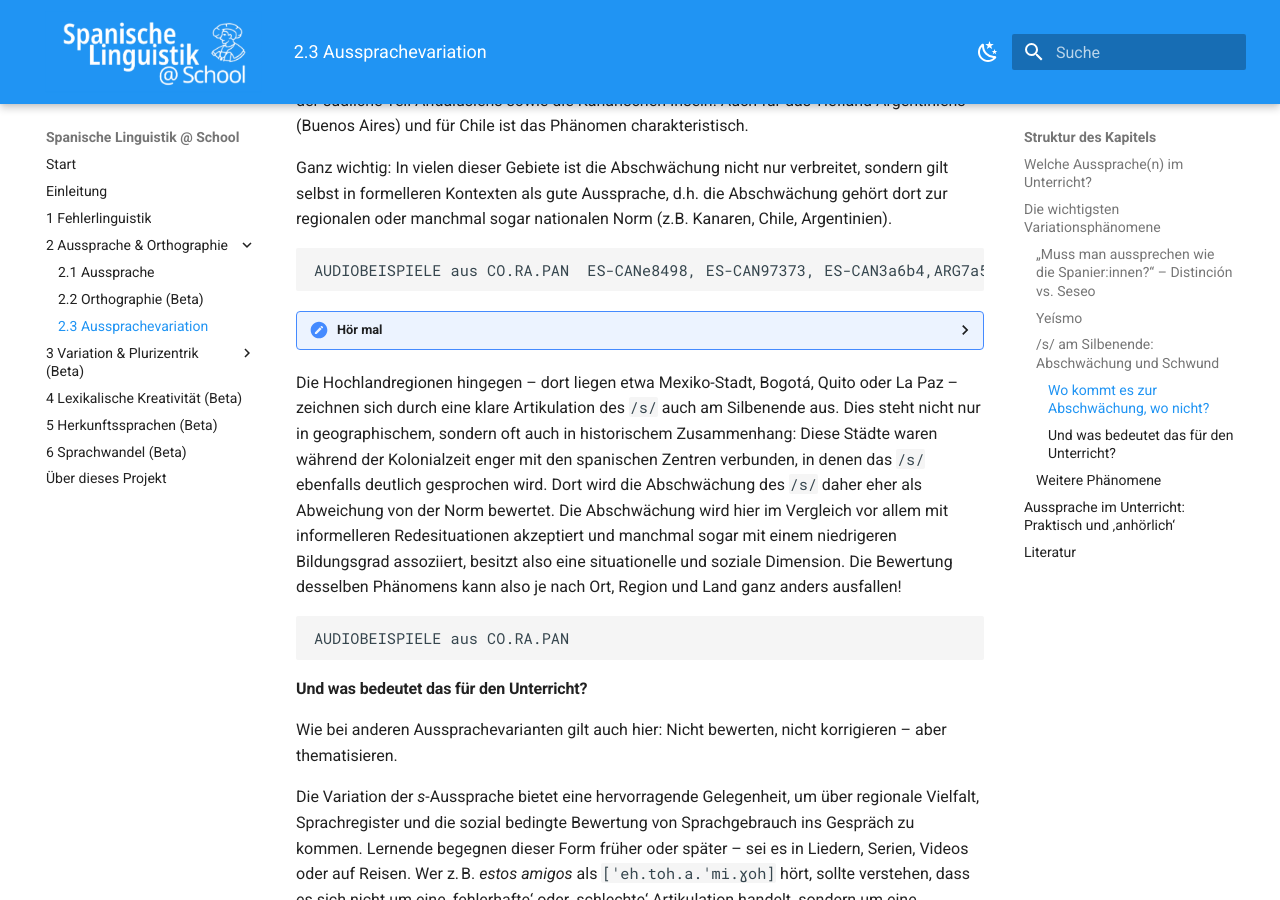
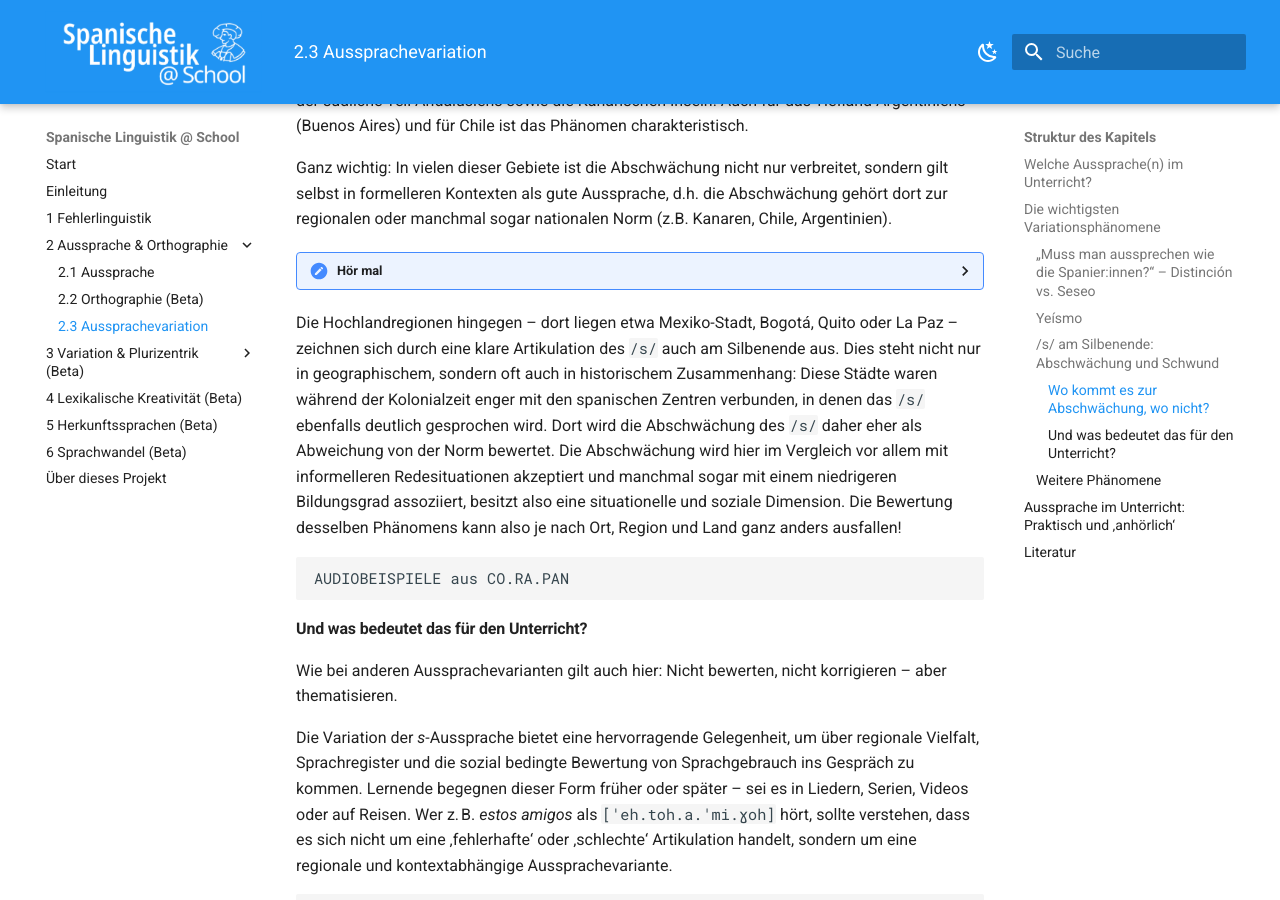
Before and after one commit to FTacke/spanisch-toolkit, an MkDocs documentation site: the page built from docs/aussprache/varianten.md, in a window 1280 px wide and 900 px high, scrolled down 5563 px. Built offline with MkDocs 1.6.1 and Material for MkDocs 9.7.7, drawn with Linux system fonts in a browser that asks for light colours.

Commit message:
Remove redundant AUDIOBEISPIELE list from pronunciation variants

```diff
--- a/docs/aussprache/varianten.md
+++ b/docs/aussprache/varianten.md
@@ -109,8 +109,6 @@ Ein Beispiel: *los mismos* kann ausgesprochen werden als
 Die Abschwächung ist kein Zufall. Dass sie am Silben- und Wortende vorkommt liegt daran, dass in allen romanischen Sprachen offene Silben bevorzugt werden (CV statt CVC) und Konsonanten am Silbenende daher häufiger ‚in Gefahr sind‘ (vgl. z.B. *se**p**tiembre* vs. *setiembre*). Der Prozess, der im Französischen schon vor vielen Jahrhunderten abgeschlossen wurde (z.B. *dan**s*** *le**s*** *maison**s*** → <span class="meta">[dɑ̃.le mɛ.zɔ̃]</span>), lässt sich in Teilen der Hispanophonie heute gut beobachten. Typisch ist die Abschwächung des <span class="meta">/s/</span> in den sogenannten Tieflandvarietäten – also in Regionen in Küstenlage oder auf Inseln. Dazu zählen etwa die Karibik (z. B. Kuba, Dominikanische Republik), die Küstengebiete Kolumbiens, Perus und Ekuadors, große Teile Venezuelas, aber auch der südliche Teil Andalusiens sowie die Kanarischen Inseln. Auch für das Tiefland Argentiniens (Buenos Aires) und für Chile ist das Phänomen charakteristisch.
 
 Ganz wichtig: In vielen dieser Gebiete ist die Abschwächung nicht nur verbreitet, sondern gilt selbst in formelleren Kontexten als gute Aussprache, d.h. die Abschwächung gehört dort zur regionalen oder manchmal sogar nationalen Norm (z.B. Kanaren, Chile, Argentinien).
-
-    AUDIOBEISPIELE aus CO.RA.PAN  ES-CANe8498, ES-CAN97373, ES-CAN3a6b4,ARG7a5fc, ARG1a934, CHI6efa6, CHI110eb, CHId3d9e, CHI6e85d0, CHI4b4dd, CHI124b8, CHIee3ac
 
 <details>
 <summary>Hör mal</summary>
```
